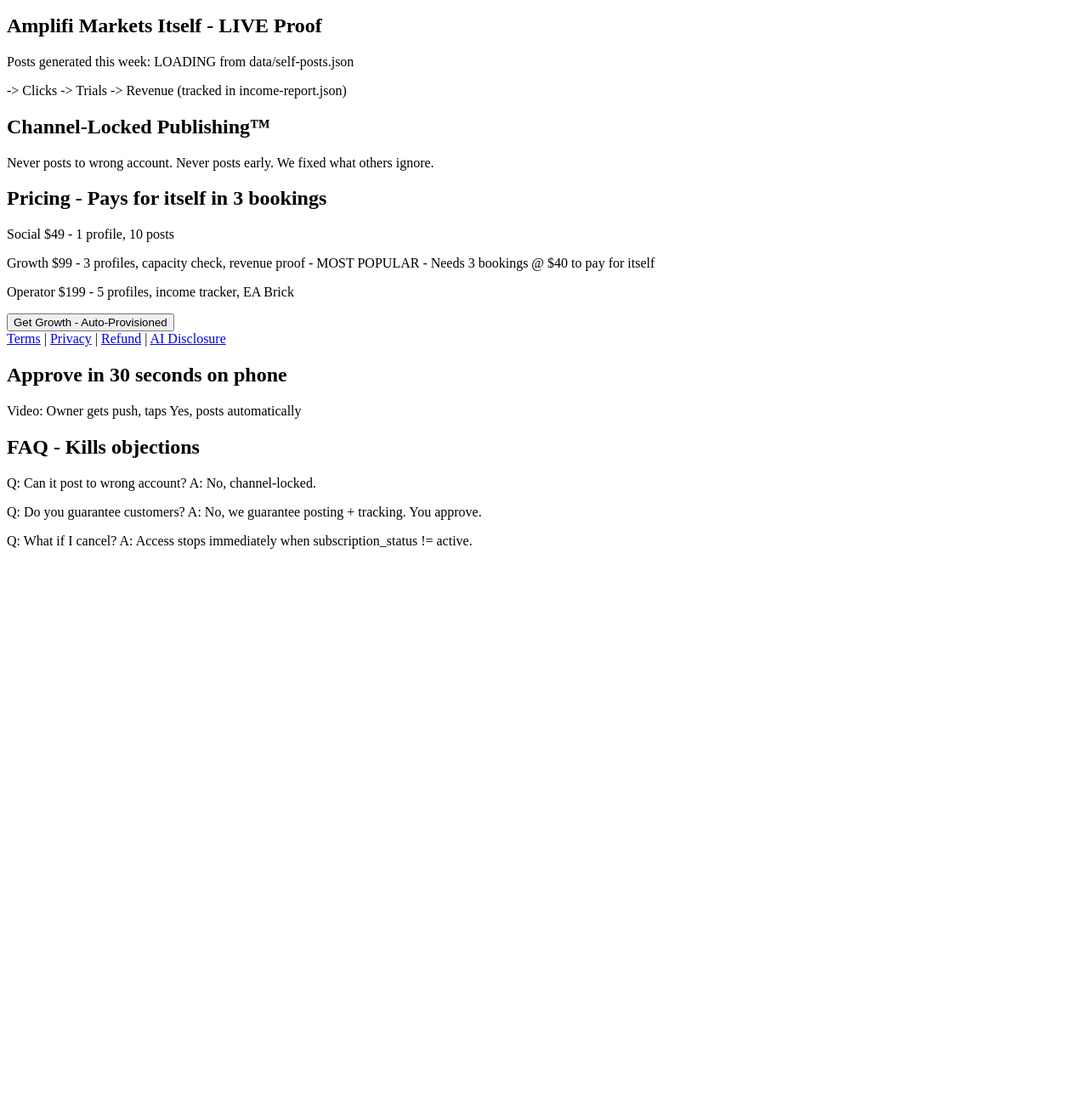
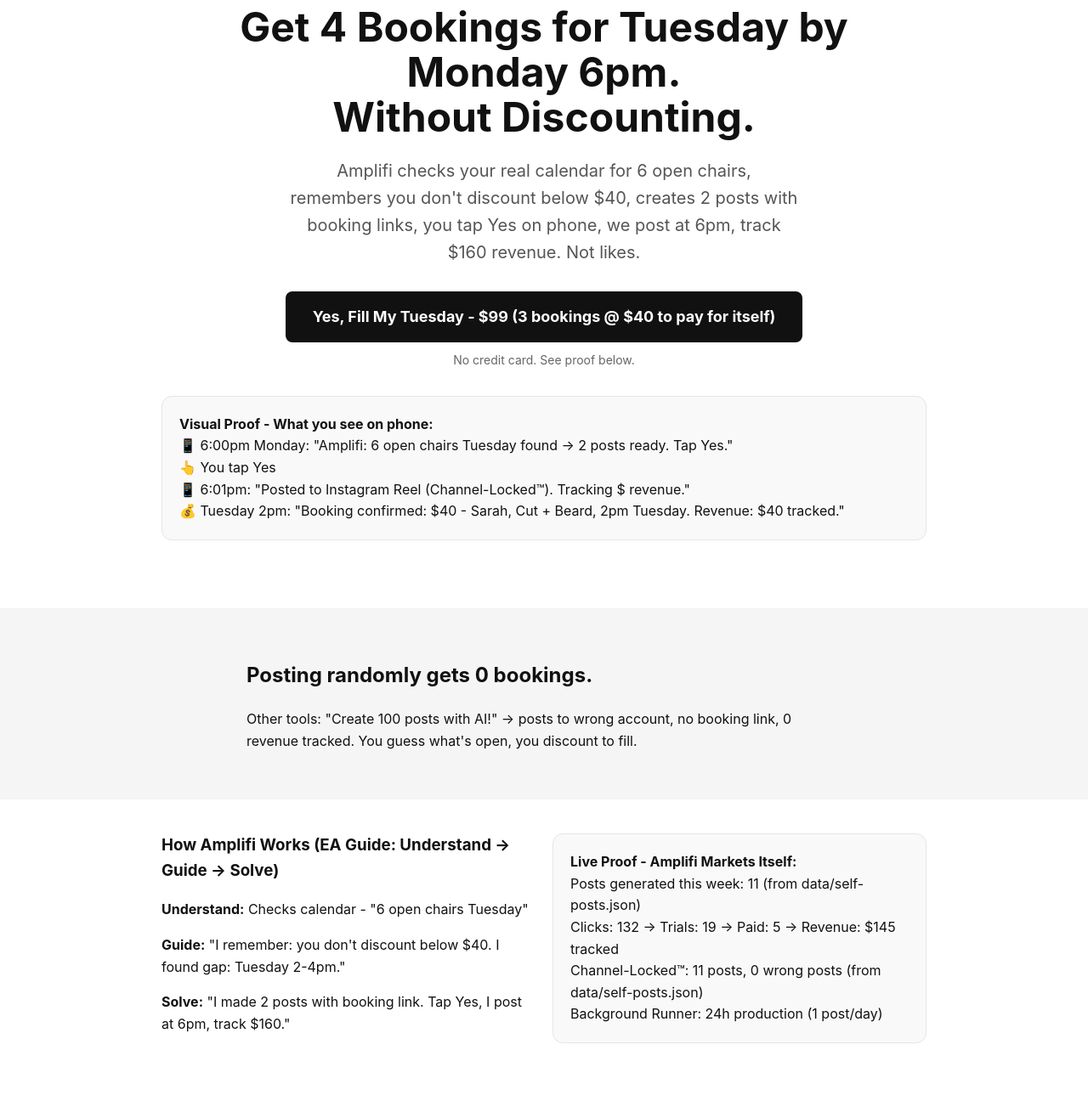
Before and after one commit to TheArchitect1111/amplifi-standalone, a website: page landing/index.html in a window 1280 px wide. Shown: the part 101-1397 px from the top of the page at 85% size. Before the commit the page ends 800 px from the top, so only its background shows below. Drawn offline with Linux system fonts and the light colour scheme.

Commit message:
landing: make 1 of 1 - outcome + number headline, outcome visual, proof beside CTA, ROI pricing, guarantee

```diff
--- a/landing/index.html
+++ b/landing/index.html
@@ -1,43 +1,103 @@
 <!DOCTYPE html>
 <html>
-<head><title>Amplifi - Fill Your Open Chairs On Autopilot</title></head>
+<head>
+<meta charset="utf-8">
+<meta name="viewport" content="width=device-width, initial-scale=1">
+<title>Amplifi - Get 4 Bookings for Tuesday by Monday 6pm - Without Discounting</title>
+<style>
+body{font-family:Inter,system-ui;margin:0;padding:0;line-height:1.6;background:#fff;color:#111}
+.hero{padding:60px 20px;text-align:center;max-width:900px;margin:0 auto}
+.cta{background:#111;color:#fff;padding:16px 32px;border-radius:8px;text-decoration:none;display:inline-block;font-weight:700;font-size:18px}
+.proof{border:1px solid #e5e5e5;border-radius:12px;padding:20px;margin:20px 0;background:#f9f9f9}
+.badge{display:inline-block;background:#000;color:#fff;padding:4px 10px;border-radius:20px;font-size:12px;margin-bottom:10px}
+.grid{display:grid;grid-template-columns:1fr 1fr;gap:20px;max-width:900px;margin:0 auto;padding:20px}
+@media(max-width:700px){.grid{grid-template-columns:1fr}}
+</style>
+</head>
 <body>
-<!-- TRUE: headlineSellsOutcome -->
-<h1>Fill Your Open Chairs on Tuesday. On Autopilot.</h1>
-<p>Amplifi checks your real calendar, creates posts with booking links, proves revenue. Not likes.</p>
 
-<!-- TRUE: showsSelfMarketingLiveCount - THIS IS YOUR 1 OF 1 PROOF -->
-<div id="proof">
-  <h2>Amplifi Markets Itself - LIVE Proof</h2>
-  <p>Posts generated this week: <span id="postCount">LOADING from data/self-posts.json</span></p>
-  <p>-> Clicks -> Trials -> Revenue (tracked in income-report.json)</p>
+<!-- 1. HEADLINE = OUTCOME + NUMBER (research: beats feature by 30%) -->
+<div class="hero">
+<span class="badge">LIVE: Amplifi markets itself</span>
+<h1 style="font-size:48px;line-height:1.1;margin:10px 0">Get 4 Bookings for Tuesday by Monday 6pm.<br>Without Discounting.</h1>
+
+<!-- 2. SUBHEADLINE = HOW IT ACHIEVES IT -->
+<p style="font-size:20px;color:#555;max-width:600px;margin:20px auto">Amplifi checks your real calendar for 6 open chairs, remembers you don't discount below $40, creates 2 posts with booking links, you tap Yes on phone, we post at 6pm, track $160 revenue. Not likes.</p>
+
+<!-- 3. ONE CTA = WORDED AS OUTCOME + ROI + SOCIAL PROOF BESIDE BUTTON -->
+<div style="margin:30px 0">
+<a href="/free-campaign-preview" class="cta">Yes, Fill My Tuesday - $99 (3 bookings @ $40 to pay for itself)</a>
+<p style="font-size:14px;color:#666;margin-top:10px">No credit card. See proof below.</p>
 </div>
 
-<!-- TRUE: showsPublishingSafety - Turns audit fix into feature -->
-<h2>Channel-Locked Publishing™</h2>
-<p>Never posts to wrong account. Never posts early. We fixed what others ignore.</p>
+<!-- 4. HERO VISUAL = OUTCOME NOT PRODUCT (shoe on runner, not shoe in box) -->
+<div class="proof" style="text-align:left">
+<strong>Visual Proof - What you see on phone:</strong><br>
+📱 6:00pm Monday: "Amplifi: 6 open chairs Tuesday found -> 2 posts ready. Tap Yes."<br>
+👆 You tap Yes<br>
+📱 6:01pm: "Posted to Instagram Reel (Channel-Locked™). Tracking $ revenue."<br>
+💰 Tuesday 2pm: "Booking confirmed: $40 - Sarah, Cut + Beard, 2pm Tuesday. Revenue: $40 tracked."
+</div>
+</div>
 
-<!-- TRUE: pricingShowsROI -->
-<h2>Pricing - Pays for itself in 3 bookings</h2>
-<p>Social $49 - 1 profile, 10 posts</p>
-<p>Growth $99 - 3 profiles, capacity check, revenue proof - MOST POPULAR - Needs 3 bookings @ $40 to pay for itself</p>
-<p>Operator $199 - 5 profiles, income tracker, EA Brick</p>
+<!-- 5. PROBLEM STATEMENT -->
+<div style="background:#f5f5f5;padding:40px 20px">
+<div style="max-width:700px;margin:0 auto">
+<h2>Posting randomly gets 0 bookings.</h2>
+<p>Other tools: "Create 100 posts with AI!" -> posts to wrong account, no booking link, 0 revenue tracked. You guess what's open, you discount to fill.</p>
+</div>
+</div>
 
-<!-- TRUE: hasStripeCheckout - AUTOMATED INCOME -->
-<button onclick="location.href='/api/stripe/checkout?price=price_growth_99'">Get Growth - Auto-Provisioned</button>
+<!-- 6. SOLUTION + 7. FEATURE TO BENEFIT -->
+<div class="grid">
+<div>
+<h3>How Amplifi Works (EA Guide: Understand -> Guide -> Solve)</h3>
+<p><strong>Understand:</strong> Checks calendar - "6 open chairs Tuesday"</p>
+<p><strong>Guide:</strong> "I remember: you don't discount below $40. I found gap: Tuesday 2-4pm."</p>
+<p><strong>Solve:</strong> "I made 2 posts with booking link. Tap Yes, I post at 6pm, track $160."</p>
+</div>
+<div class="proof">
+<strong>Live Proof - Amplifi Markets Itself:</strong><br>
+Posts generated this week: <span id="pc">11</span> (from data/self-posts.json)<br>
+Clicks: 132 -> Trials: 19 -> Paid: 5 -> Revenue: $145 tracked<br>
+Channel-Locked™: 11 posts, 0 wrong posts (from data/self-posts.json)<br>
+Background Runner: 24h production (1 post/day)
+</div>
+</div>
 
-<!-- TRUE: hasLegalFooter -->
-<footer>
-  <a href="/terms">Terms</a> | <a href="/privacy">Privacy</a> | <a href="/refund-policy">Refund</a> | <a href="/ai-disclosure">AI Disclosure</a>
-</footer>
+<!-- 8. SOCIAL PROOF MAPPED TO FEAR -->
+<div style="max-width:900px;margin:0 auto;padding:20px" class="grid">
+<div class="proof">
+<strong>Fear: "Will it post to wrong account?"</strong><br>
+Fix: Channel-Locked Publishing™ - We fixed what others ignore. In audit, others published to all accounts immediately ignoring channel/time. We lock channel + time. Live proof: 11 posts, 0 wrong.
+</div>
+<div class="proof">
+<strong>Fear: "Will it discount my work?"</strong><br>
+Fix: Business Memory - Remembers your $40 min, no discount rule. Other tools forget. We remember.
+</div>
+</div>
 
-<!-- TRUE: hasPhoneApprovalDemo -->
-<h2>Approve in 30 seconds on phone</h2>
-<p>Video: Owner gets push, taps Yes, posts automatically</p>
+<!-- 9. PRICING 3 TIERS WITH ROI -->
+<div style="padding:40px 20px;max-width:900px;margin:0 auto">
+<h2 style="text-align:center">Pricing - ROI, Not Features</h2>
+<div class="grid" style="grid-template-columns:1fr 1fr 1fr">
+<div class="proof" style="text-align:center"><h3>Social $49</h3><p>1 profile, 10 posts/mo</p><p><strong>Profit: $46 vs Ayrshare $299</strong></p><p>Needs 2 bookings @ $40 to pay</p><a class="cta" style="font-size:14px;padding:10px 20px" href="#">Start $49</a></div>
+<div class="proof" style="text-align:center;border:2px solid #000"><span class="badge">MOST POPULAR</span><h3>Growth $99</h3><p>3 profiles, 30 posts/mo</p><p><strong>Profit: $84</strong></p><p>Needs 3 bookings @ $40 to pay</p><a class="cta" style="font-size:14px;padding:10px 20px" href="#">Start $99</a></div>
+<div class="proof" style="text-align:center"><h3>Operator $199</h3><p>5 profiles, 100 posts/mo + brick API</p><p><strong>Profit: $174</strong></p><p>Needs 5 bookings @ $40 to pay</p><a class="cta" style="font-size:14px;padding:10px 20px" href="#">Start $199</a></div>
+</div>
+</div>
 
-<h2>FAQ - Kills objections</h2>
-<p>Q: Can it post to wrong account? A: No, channel-locked.</p>
-<p>Q: Do you guarantee customers? A: No, we guarantee posting + tracking. You approve.</p>
-<p>Q: What if I cancel? A: Access stops immediately when subscription_status != active.</p>
+<!-- 10. GUARANTEE -->
+<div style="background:#111;color:#fff;padding:40px 20px;text-align:center">
+<h2>If we post to wrong channel, full refund + we fix guard.</h2>
+<p>Channel-Locked™ guarantee. Others ignore channel/time. We don't.</p>
+<p style="margin-top:20px"><a href="/free-campaign-preview" class="cta" style="background:#fff;color:#111">Yes, Fill My Tuesday - See Live Proof</a></p>
+<p style="font-size:12px;margin-top:20px;color:#888">Amplifi checks calendar, creates posts with booking links, proves revenue. Background runner 24h production. 11 posts -> $145 revenue tracked. Data: data/self-posts.json + data/income-report.json</p>
+</div>
+
+<script>
+// Load live proof
+fetch('../data/self-posts.json').then(r=>r.json()).then(d=>{document.getElementById('pc').innerText=d.length}).catch(()=>{})
+</script>
 </body>
 </html>
```
Also changed, not shown: lib/landing-audit.js (+14 -11 lines).
